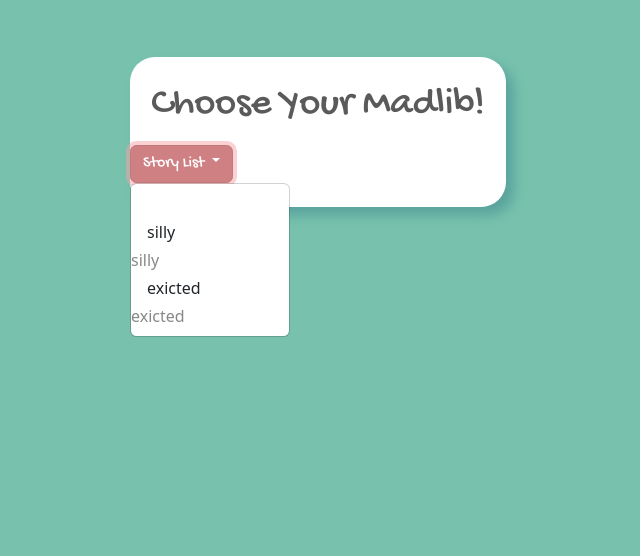
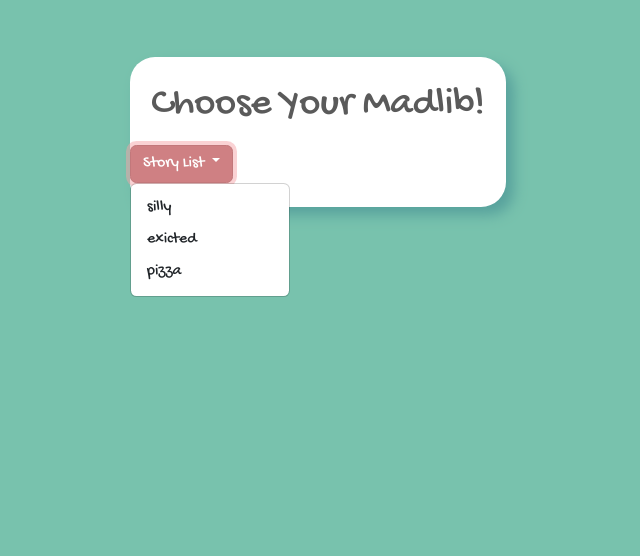
Before and after one commit to austinschao/flask-madlibs, a Flask app: page /choose in a window 1280 px wide, after a click on "Story List". Shown: the part 268-824 px from the top of the page, without its empty margins (322-962 px from the left). Run offline with Flask 2, Linux system fonts and the light colour scheme.

Commit message:
working dropdown menu

```diff
--- a/app.py
+++ b/app.py
@@ -8,25 +8,25 @@ app.config['SECRET_KEY'] = "secret"
 
 debug = DebugToolbarExtension(app)
 
+current_story = []
 
 @app.get("/questions")
 def display_questions():
     """ Display each word from the prompt """
-    user_choice = request.args
-    print(user_choice)
-    return render_template("questions.html", prompts = STORY_LIST[user_choice].prompts)
+    story = request.args["story"]
+    current_story.append(STORY_LIST[story])
+    return render_template("questions.html", prompts = STORY_LIST[story].prompts)
 
 
-# @app.get("/story")
-# def retrieve_answers():
-#     """ Retrieve answers from form """
+@app.get("/story")
+def retrieve_answers():
+    """ Retrieve answers from form """
 
-#     story = silly_story.generate(request.args)
-#     return render_template("story.html", story = story)
+    story = current_story[-1].generate(request.args)
+    return render_template("story.html", story = story)
 
 
 @app.get("/choose")
 def display_choice():
     "display user choice page"
-
     return render_template("choose.html", story_list = STORY_LIST)
--- a/stories.py
+++ b/stories.py
@@ -51,5 +51,15 @@ excited_story = Story(
     """OMG!! OMG!! I love to {verb} a {noun}!"""
 )
 
+pizza_story = Story(
+    ["adjective_1", "nationality","person", "noun_1", "adjective_2", "noun_2", "adjective_3", "adjective_4", "plural_noun",
+    "noun_3", "number_1", "shapes","food_1", "food_2", "number_2"],
+    """Pizza was invented by a {adjective_1} {nationality} chef named {person}.
+    To make pizza you need to take a lump of {noun_1}, and make a thin, round {adjective_2} {noun_2}.
+    Then you cover it with {adjective_3} sauce , {adjective_4} cheese, and fresh chopped {plural_noun}.
+    Next you have to bake it in a very hot {noun_3}. When it is done, cut it into {number_1}
+    {shapes}. Some kids like {food_1} pizza the best, but my favorite is the {food_2} pizza.
+    If i could, I would eat pizza {number_2} times a day!"""
+)
 
-STORY_LIST = {"silly" : silly_story, "exicted" : excited_story}
+STORY_LIST = {"silly" : silly_story, "exicted" : excited_story, "pizza" : pizza_story}
--- a/templates/choose.html
+++ b/templates/choose.html
@@ -12,8 +12,7 @@
   </button>
   <div class="dropdown-menu" aria-labelledby="dropdownMenuButton">
     {% for story in story_list %}
-    <label>{{ word }}</label>
-    <input type="submit" class="dropdown-item" value="{{story}}">{{story}}</input>
+    <button class="dropdown-item form-control" name="story" value={{story}} type="submit" aria-label="{{story}}">{{story}}</button>
     {% endfor %}
   </div>
 </form>
```
